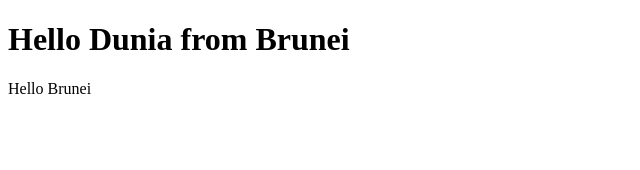
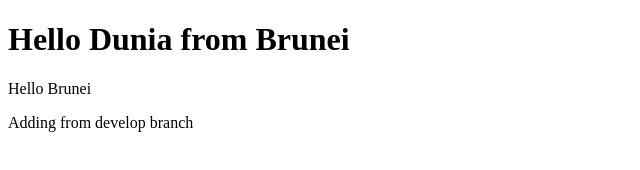
Before and after one commit to syahnur197/learn-git, a plain HTML site: page index.html in a window 1280 px wide. Shown: the whole page, without its empty margins (0-640 px from the left). Drawn offline with Linux system fonts and the light colour scheme.

Commit message:
adding new message

```diff
--- a/index.html
+++ b/index.html
@@ -9,5 +9,7 @@
 <h1>Hello Dunia from Brunei</h1>
 <p>Hello Brunei</p>
 
+<p>Adding from develop branch</p>
+
 </body>
 </html>
```
